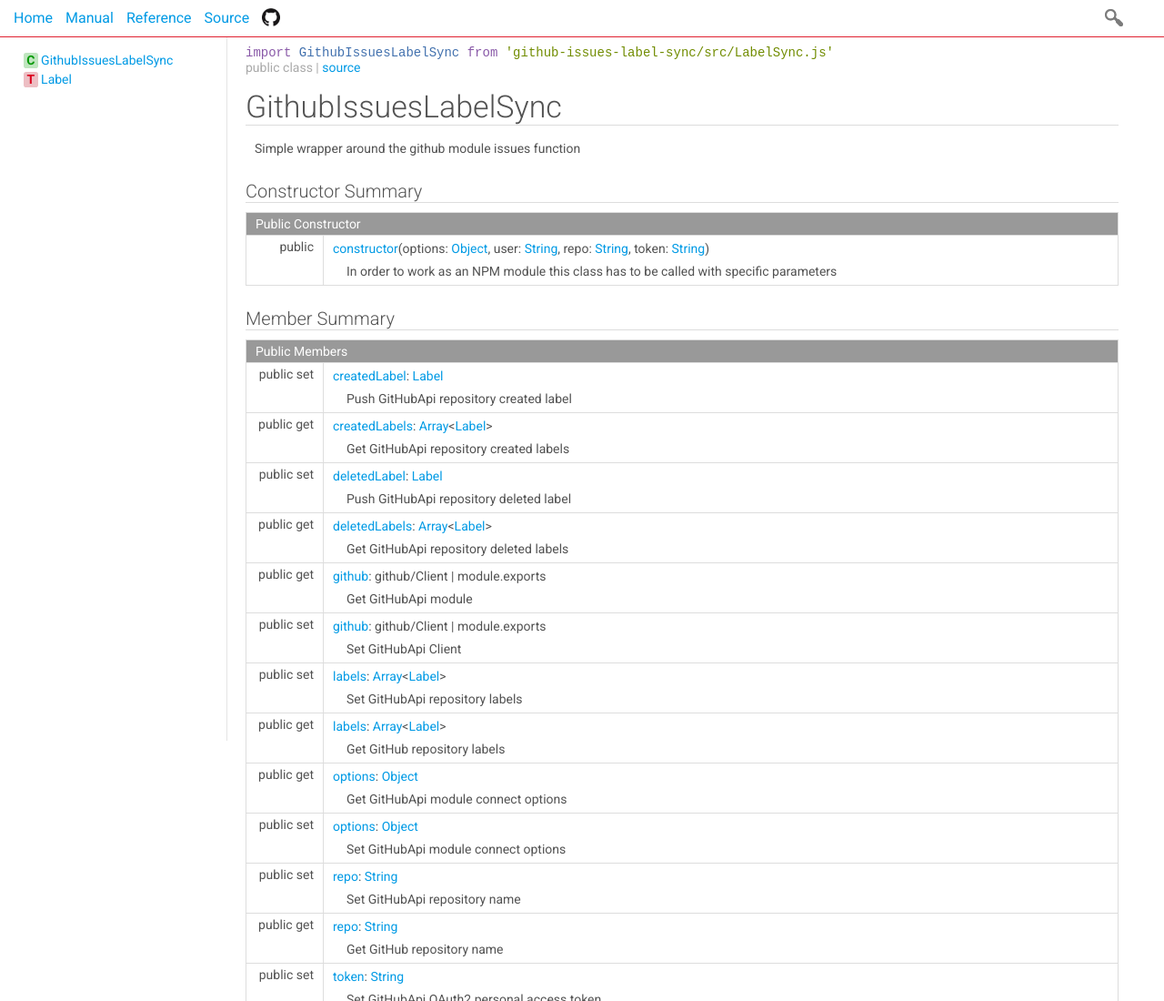
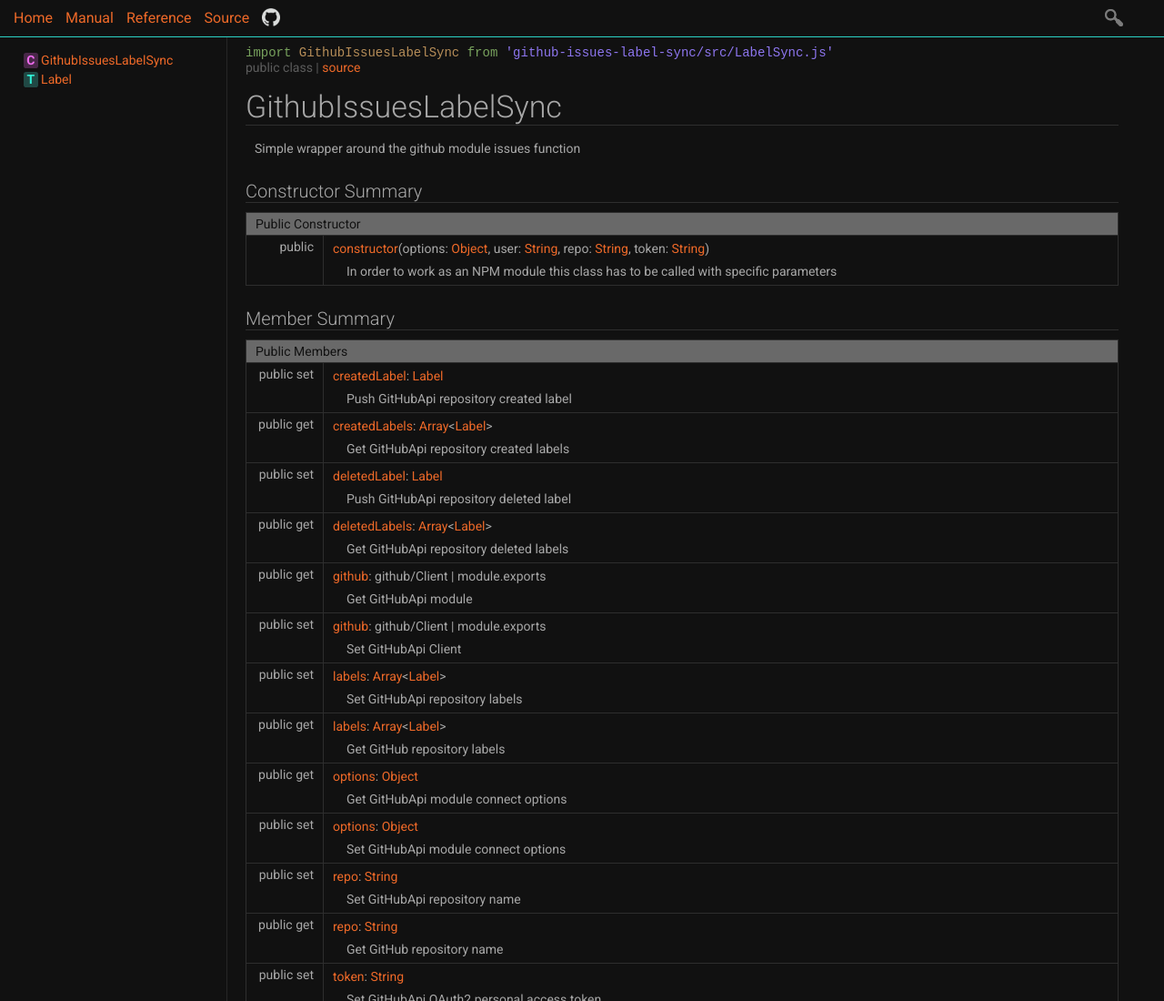
Before and after one commit to superleap/github-issues-label-sync, a website: page class/src/LabelSync.js~GithubIssuesLabelSync.html in a window 1280 px wide. Shown: the top 1100 px of the page at 91% size. Drawn offline with Linux system fonts and the light colour scheme; files that its build step writes are made by us from their sources.

Commit message:
Update 2016-07-20T14:25:28.638Z

```diff
--- a/class/src/LabelSync.js~GithubIssuesLabelSync.html
+++ b/class/src/LabelSync.js~GithubIssuesLabelSync.html
@@ -10,6 +10,7 @@
 
 
   <script src="script/manual.js"></script>
+<link data-ice="userStyle" rel="stylesheet" href="user/css/0-hacker-vision.css">
 </head>
 <body class="layout-container" data-ice="rootContainer">
 
--- a/package.json
+++ b/package.json
@@ -47,6 +47,8 @@
     "conventional-changelog": "^1.1.0",
     "cz-conventional-changelog": "^1.1.6",
     "esdoc": "^0.4.7",
+    "esdoc-hacker-vision": "^1.0.0",
+    "esdoc-node": "^1.0.0",
     "eslint": "^3.1.1",
     "gulp": "^3.9.1",
     "gulp-babel": "^6.1.2",
--- /dev/null
+++ b/user/css/0-extra.css
@@ -0,0 +1,16 @@
+html {
+    transition: -webkit-filter 0.5s ease;
+    background-color:#FFF !important;
+    -webkit-filter: invert() contrast(87%);
+    -webkit-transform: translateZ(0);
+}
+html img,
+html a img {
+    -webkit-filter: invert() brightness(100%);
+}
+html a:not([data-ice*="repoURL"]):hover {
+    -webkit-filter: invert() contrast(87%);
+}
+html a:hover img {
+    -webkit-filter: none;
+}
--- /dev/null
+++ b/user/css/0-hacker-vision.css
@@ -0,0 +1,16 @@
+html {
+    transition: -webkit-filter 0.5s ease;
+    background-color:#FFF !important;
+    -webkit-filter: invert() contrast(87%);
+    -webkit-transform: translateZ(0);
+}
+html img,
+html a img {
+    -webkit-filter: invert() brightness(100%);
+}
+html a:not([data-ice*="repoURL"]):hover {
+    -webkit-filter: invert() contrast(87%);
+}
+html a:hover img {
+    -webkit-filter: none;
+}
```
Also changed, not shown: file/src/LabelSync.js.html (+1 -0 lines), identifiers.html (+1 -0 lines), index.html (+1 -0 lines), manual/changelog.html (+1 -0 lines), manual/configuration.html (+1 -0 lines), manual/example.html (+1 -0 lines), manual/index.html (+1 -0 lines), manual/installation.html (+1 -0 lines), manual/usage.html (+1 -0 lines), source.html (+1 -0 lines), typedef/index.html (+1 -0 lines).
